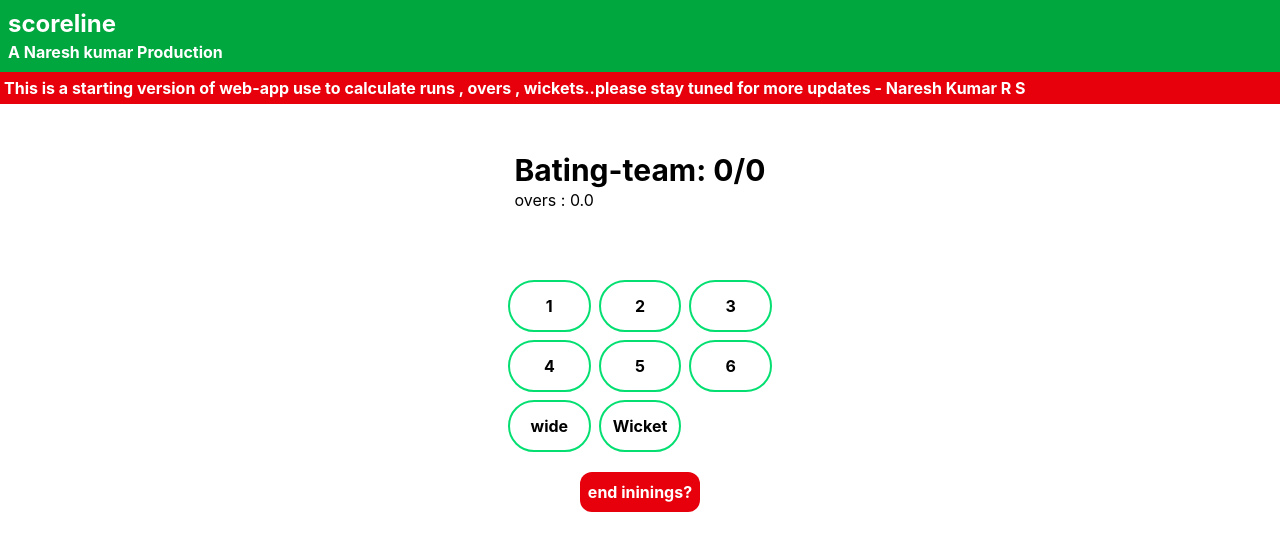
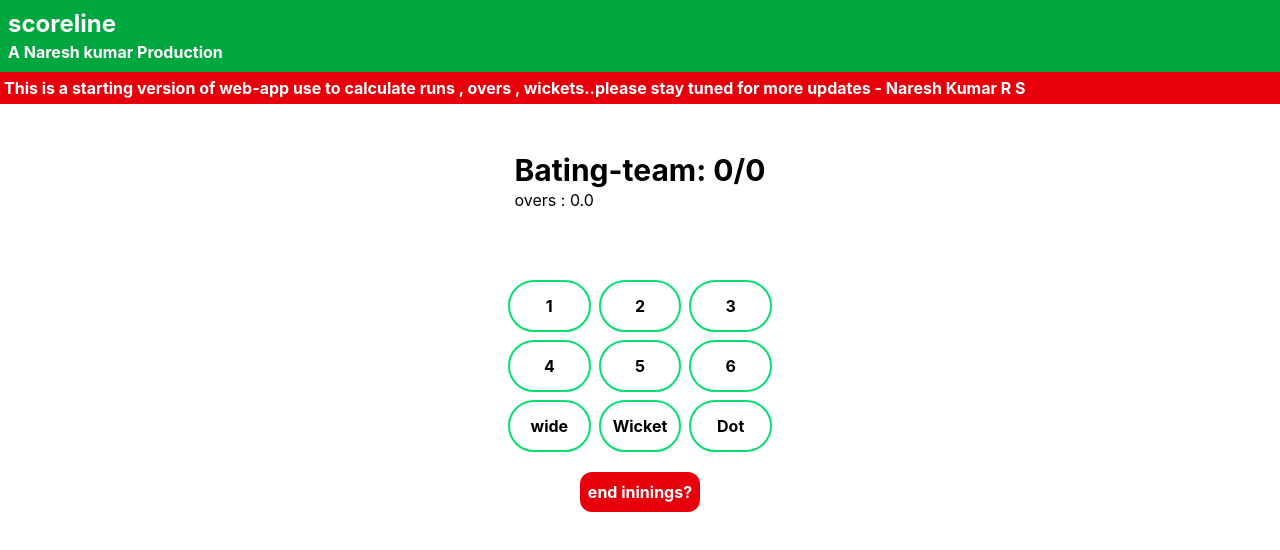
Before and after one commit to Nareshkumar17-hub/scoreline, a React (Vite) app: page / in a window 1280 px wide. Shown: the top 550 px of the page. Built offline with nearby package versions, Linux system fonts and the light colour scheme.

Commit message:
added dot ball

```diff
--- a/src/components/score.jsx
+++ b/src/components/score.jsx
@@ -104,6 +104,18 @@ case "Wicket": {
         };
 
 }
+case "dot" : {
+ const balls = state.balls +1  ;
+
+
+      return {
+        ...state ,
+          balls : state.balls === 5? 0:balls ,
+           overs: state.balls === 5 ? state.overs +1 : state.overs ,
+
+        };
+
+}
 
 
 
@@ -171,7 +183,8 @@ return(
             <Button innercomponent={"5"} clicktype={"fiverun"} dispatch={dispatch} />
             <Button innercomponent={"6"} clicktype={"sixrun"} dispatch={dispatch} />
             <Button innercomponent={"wide"} clicktype={"wide"} dispatch={dispatch} />
-             <Button innercomponent={"Wicket"} clicktype={"Wicket"} dispatch={dispatch} />
+            <Button innercomponent={"Wicket"} clicktype={"Wicket"} dispatch={dispatch} />
+            <Button innercomponent={"Dot"} clicktype={"dot"} dispatch={dispatch} />
 
 
 
```
